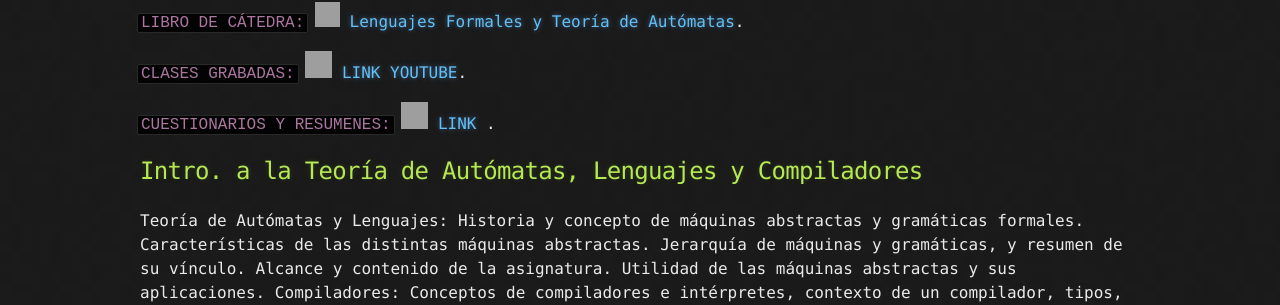
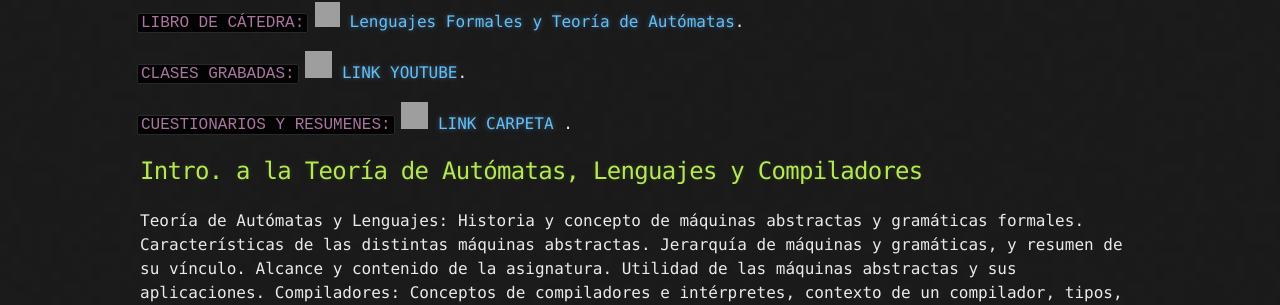
Before and after one commit to Ismael0351/utnfrcssl, a Jekyll site: the page built from index.md, in a window 1280 px wide and 900 px high. Shown: the part 380-685 px from the top of the window. Built offline with Jekyll 4.4.1, drawn with Linux system fonts in a browser that asks for light colours; our own code applies the rules of GitHub Pages for plain Markdown files; grey boxes are pictures that could not be loaded.

Commit message:
Update index.md

```diff
--- a/index.md
+++ b/index.md
@@ -14,7 +14,7 @@
 <img src="https://cdn.icon-icons.com/icons2/195/PNG/128/YouTube_23392.png"  width="27" height="27" ><a style="text-decoration:none"  href="https://www.youtube.com/playlist?list=PL1Y4Ym_7DImmRgd_Xow1REUPggrb11_vg" target="_blank"> LINK YOUTUBE</a>.
 
 `CUESTIONARIOS Y RESUMENES:`
-<img src="https://image.flaticon.com/icons/png/128/716/716916.png"  width="27" height="27" ><a style="text-decoration:none"  href="https://drive.google.com/drive/folders/1RL-bMHrrxcyTJ3dSiXagxJ13Vjypajl7?usp=sharing" target="_blank"> LINK </a>.
+<img src="https://image.flaticon.com/icons/png/128/716/716916.png"  width="27" height="27" ><a style="text-decoration:none"  href="https://drive.google.com/drive/folders/1RL-bMHrrxcyTJ3dSiXagxJ13Vjypajl7?usp=sharing" target="_blank"> LINK CARPETA </a>.
 
 
 
```
